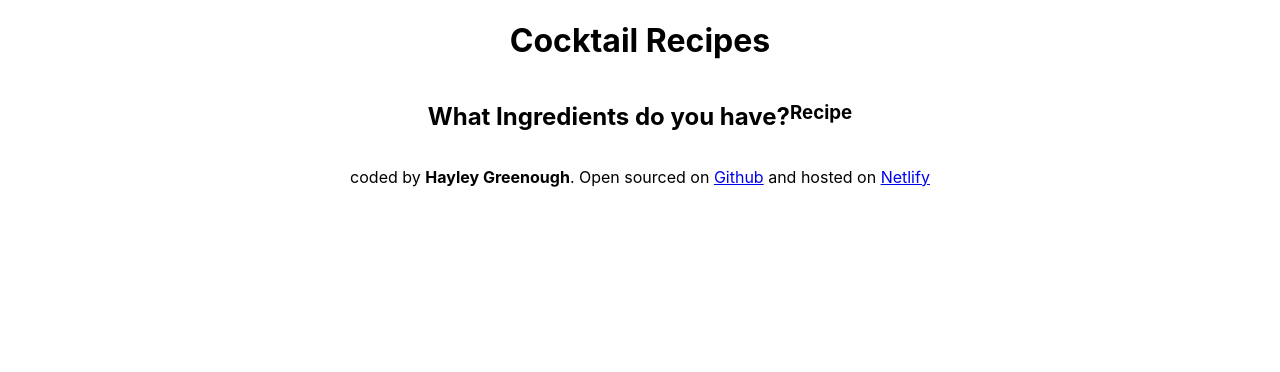
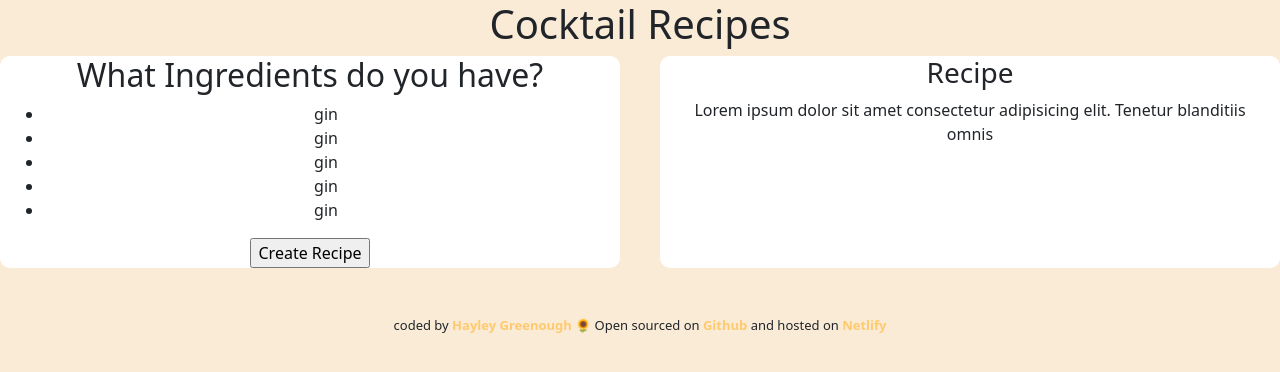
Before and after one commit to greenough-h/cocktail-ai, a React (Create React App) app: page / in a window 1280 px wide. Shown: the top 372 px of the page. Built offline with nearby package versions, Linux system fonts and the light colour scheme.

Commit message:
basic css structure

```diff
--- a/package.json
+++ b/package.json
@@ -6,6 +6,7 @@
     "@testing-library/jest-dom": "^5.17.0",
     "@testing-library/react": "^13.4.0",
     "@testing-library/user-event": "^13.5.0",
+    "bootstrap": "^5.3.2",
     "react": "^18.2.0",
     "react-dom": "^18.2.0",
     "react-scripts": "5.0.1",
@@ -34,5 +35,8 @@
       "last 1 firefox version",
       "last 1 safari version"
     ]
+  },
+  "devDependencies": {
+    "@babel/plugin-proposal-private-property-in-object": "^7.21.11"
   }
 }
--- a/src/App.css
+++ b/src/App.css
@@ -1,8 +1,33 @@
 .App {
   text-align: center;
+}
+
+body {
+  background-color: antiquewhite;
 }
 
 .main {
   display: flex;
   justify-content: center;
 }
+
+.container {
+  background-color: white;
+  border-radius: 10px;
+}
+
+.IngredientsBlock {
+  margin-right: 20px;
+}
+.RecipeBlock {
+  margin-left: 20px;
+}
+.Footer {
+  font-size: 13px;
+}
+
+.Footer a {
+  color: rgb(255, 202, 110);
+  font-weight: bold;
+  text-decoration: none;
+}
--- a/src/App.js
+++ b/src/App.js
@@ -1,15 +1,16 @@
-import "./App.css";
 import IngredientsBlock from "./components/IngredientsBlock";
 import RecipeBlock from "./components/RecipeBlock";
 import Footer from "./components/Footer";
+import "bootstrap/dist/css/bootstrap.css";
+import "./App.css";
 
 function App() {
   return (
     <div className="App">
       <h1>Cocktail Recipes</h1>
-      <div className="main container">
+      <div className="main">
         <IngredientsBlock />
-        <RecipeBlock />
+        <RecipeBlock ingredients={["gin", "tequila", "applejuice"]} />
       </div>
       <Footer />
     </div>
--- a/src/components/Footer.jsx
+++ b/src/components/Footer.jsx
@@ -2,9 +2,29 @@ import React from "react";
 
 export default function Footer() {
   return (
-    <p>
-      coded by <strong>Hayley Greenough</strong>. Open sourced on{" "}
-      <a href="/">Github</a> and hosted on <a href="/">Netlify</a>
-    </p>
+    <div className="Footer mt-5">
+      <p>
+        coded by{" "}
+        <a
+          href="https://github.com/greenough-h"
+          target="_blank"
+          rel="noreferrer"
+        >
+          Hayley Greenough
+        </a>{" "}
+        🌻 Open sourced on{" "}
+        <a
+          href="https://github.com/greenough-h/cocktail-ai"
+          target="_blank"
+          rel="noreferrer"
+        >
+          Github
+        </a>{" "}
+        and hosted on{" "}
+        <a href="/" target="_blank" rel="noreferrer">
+          Netlify
+        </a>
+      </p>
+    </div>
   );
 }
--- a/src/components/IngredientsBlock.jsx
+++ b/src/components/IngredientsBlock.jsx
@@ -2,8 +2,16 @@ import React from "react";
 
 export default function IngredientsBlock() {
   return (
-    <div className="container">
+    <div className="IngredientsBlock container">
       <h2>What Ingredients do you have?</h2>
+      <ul>
+        <li>gin</li>
+        <li>gin</li>
+        <li>gin</li>
+        <li>gin</li>
+        <li>gin</li>
+      </ul>
+      <input type="submit" value="Create Recipe" />
     </div>
   );
 }
--- a/src/components/RecipeBlock.jsx
+++ b/src/components/RecipeBlock.jsx
@@ -1,9 +1,13 @@
 import React from "react";
 
-export default function RecipeBlock() {
+export default function RecipeBlock(props) {
   return (
-    <div className="container">
+    <div className="RecipeBlock container">
       <h3>Recipe</h3>
+      <p>
+        Lorem ipsum dolor sit amet consectetur adipisicing elit. Tenetur
+        blanditiis omnis
+      </p>
     </div>
   );
 }
```
Also changed, not shown: 1 other file (tests, documents, lock files or other folders).
